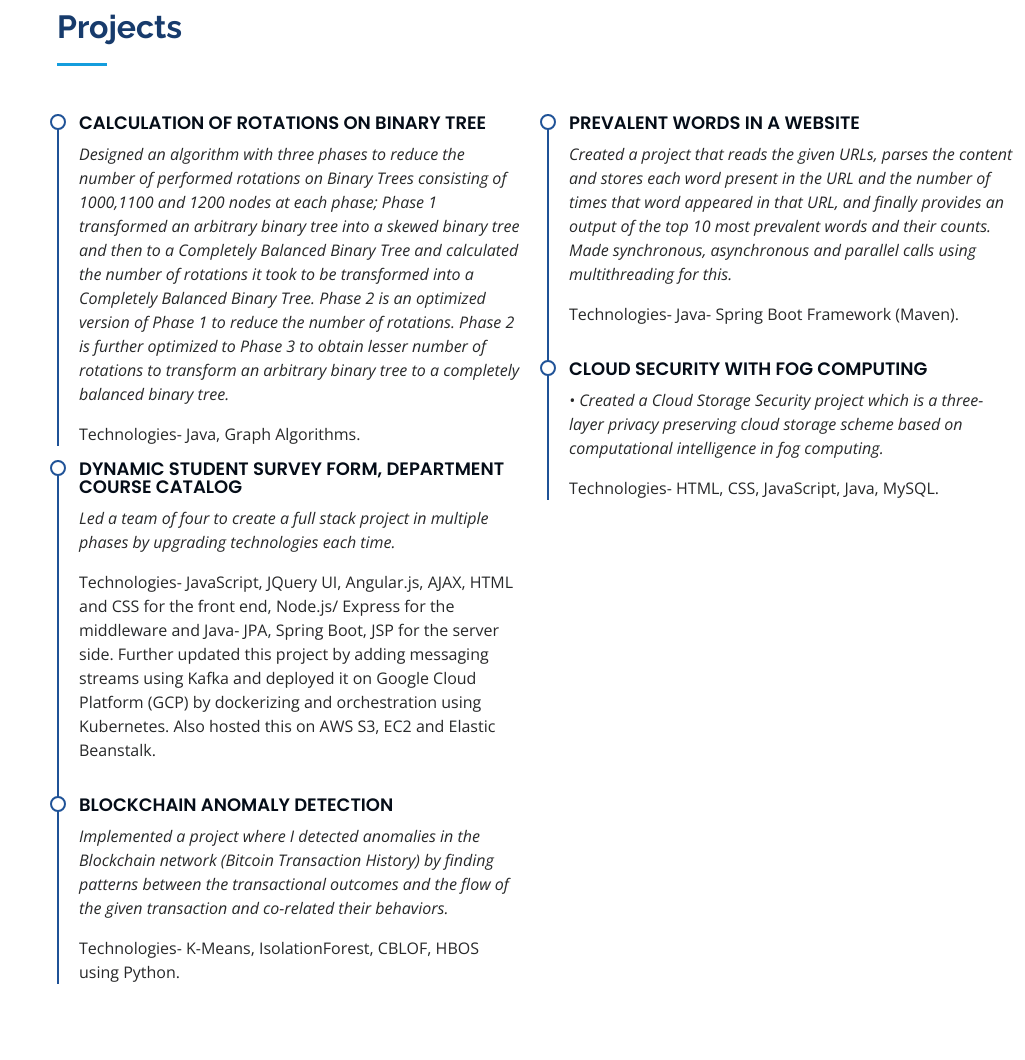
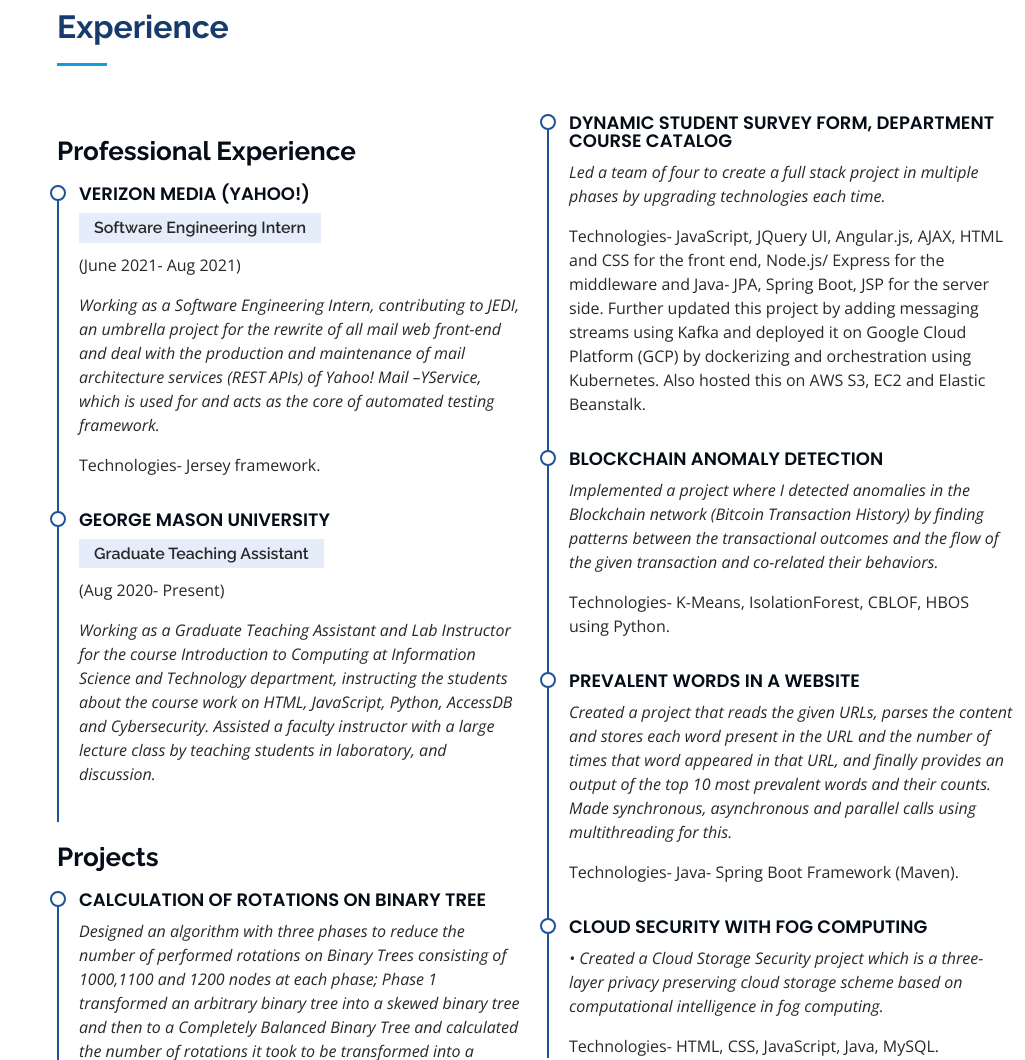
Before and after one commit to tuljabonam/tuljabonam.github.io, a plain HTML site: page index.html in a window 1280 px wide. Shown: the part 1740-2800 px from the top of the page, without its empty margins (255-1280 px from the left). Drawn offline with nearby package versions, Linux system fonts and the light colour scheme.

Commit message:
updated experience

```diff
--- a/index.html
+++ b/index.html
@@ -5,7 +5,7 @@
   <meta charset="utf-8">
   <meta content="width=device-width, initial-scale=1.0" name="viewport">
 
-  <title>Tuljasree Bonam Portfolio</title>
+  <title>Tuljasree Bonam</title>
   <meta content="" name="description">
   <meta content="" name="keywords">
 
@@ -64,7 +64,7 @@
   <section id="hero" class="d-flex flex-column justify-content-center align-items-center">
     <div class="hero-container" data-aos="fade-in">
       <h1>Tuljasree Bonam</h1>
-      <p>I'm <span class="typed" data-typed-items="a Developer, a Singer, a Poet, an Artist"></span></p>
+      <p>I'm <span class="typed" data-typed-items="Tulja, a Developer, a Singer, a Poet, an Artist"></span></p>
     </div>
   </section><!-- End Hero -->
 
@@ -179,24 +179,48 @@
       </div>
     </section><!-- End Skills Section -->
 
+
+
+
     <!-- ======= Resume Section ======= -->
     <section id="resume" class="resume">
       <div class="container">
 
         <div class="section-title">
-          <h2>Projects</h2>
+          <h2>Experience</h2>
         </div>
 
         <div class="row">
           <div class="col-lg-6" data-aos="fade-up">
+            <h3 class="resume-title">Professional Experience</h3>
+            <div class="resume-item">
+              <h4>Verizon Media (Yahoo!)</h4>
+              <h5>Software Engineering Intern </h5> <p>(June 2021- Aug 2021)</p>
+              <p><em>Working as a Software Engineering Intern, contributing to JEDI, an umbrella project for the rewrite of all mail web front-end and deal with the production and maintenance of mail architecture services (REST APIs)  of Yahoo! Mail –YService, which is used for and acts as the core of automated testing framework. </em></p>
+              <p>Technologies- Jersey framework.</p>
+
+            </div>
+            <div class="resume-item">
+            <h4>George Mason University</h4>
+              <h5>Graduate Teaching Assistant </h5> <p>(Aug 2020- Present)</p>
+              <p><em>Working as a Graduate Teaching Assistant and Lab Instructor for the course Introduction to Computing at Information Science and Technology department, instructing the students about the course work on HTML, JavaScript, Python, AccessDB and Cybersecurity. Assisted a faculty instructor with a large lecture class by teaching students in laboratory, and discussion.</em></p>
+
+
+            </div>
+            <h3 class="resume-title"> Projects</h3>
 
             <div class="resume-item pb-0">
+
+
               <h4>Calculation of Rotations on Binary Tree</h4>
               <p><em>Designed an algorithm with three phases to reduce the number of performed rotations on Binary Trees consisting of 1000,1100 and 1200 nodes at each phase; Phase 1 transformed an arbitrary binary tree into a skewed binary tree and then to a Completely Balanced Binary Tree and calculated the number of rotations it took to be transformed into a Completely Balanced Binary Tree. Phase 2 is an optimized version of Phase 1 to reduce the number of rotations. Phase 2 is further optimized to Phase 3 to obtain lesser number of rotations to transform an arbitrary binary tree to a completely balanced binary tree. </em></p>
               <p> Technologies- Java, Graph Algorithms.</p>
             </div>
 
-            <div class="resume-item">
+
+          </div>
+          <div class="col-lg-6" data-aos="fade-up" data-aos-delay="100">
+          	  <div class="resume-item">
               <h4>Dynamic Student Survey Form, Department Course Catalog</h4>
 
               <p><em>Led a team of four to create a full stack project in multiple phases by upgrading technologies each time.</em></p>
@@ -208,8 +232,6 @@
               <p><em>Implemented a project where I detected anomalies in the Blockchain network (Bitcoin Transaction History) by finding patterns between the transactional outcomes and the flow of the given transaction and co-related their behaviors. </em></p>
               <p>Technologies- K-Means, IsolationForest, CBLOF, HBOS using Python.</p>
             </div>
-          </div>
-          <div class="col-lg-6" data-aos="fade-up" data-aos-delay="100">
 
             <div class="resume-item">
               <h4>Prevalent Words in a Website</h4>
```
